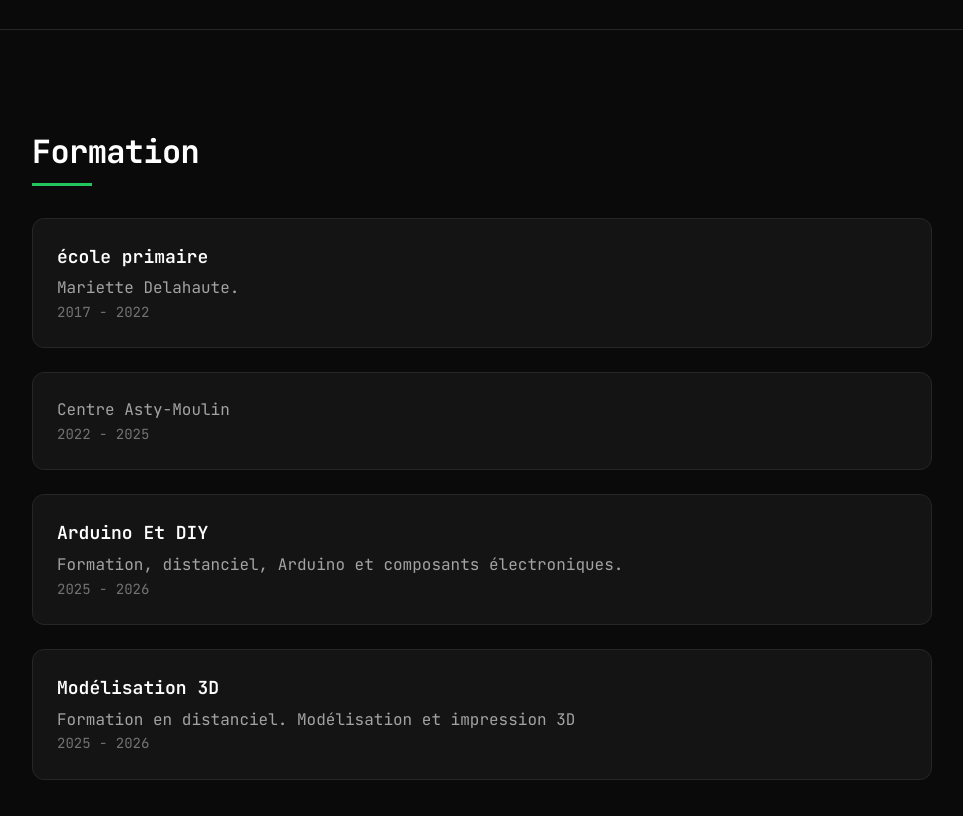
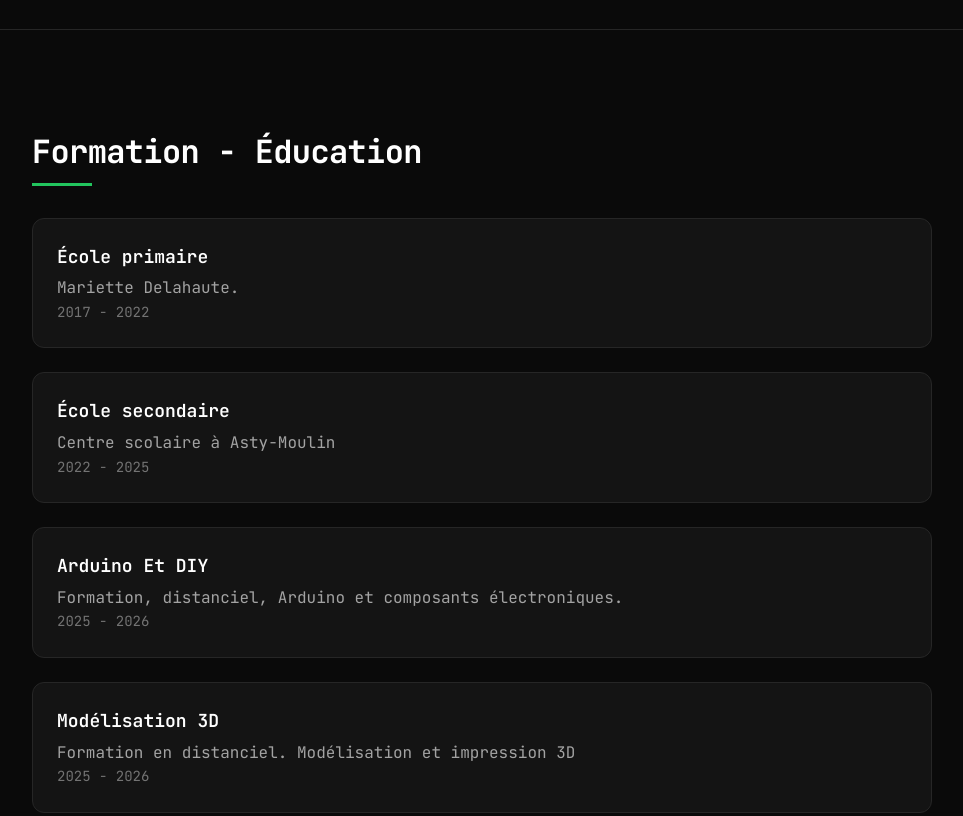
Before and after one commit to Matt0967/matt0967.github.io, a website: page index.html in a window 1280 px wide. Shown: the part 3980-4796 px from the top of the page, without its empty margins (158-1121 px from the left). Drawn offline with Linux system fonts and the light colour scheme.

Commit message:
change_files_and_Correction

```diff
--- a/index.html
+++ b/index.html
@@ -84,7 +84,6 @@
                             </div>
                         </div>
                     </div>
-
                     <div class="timeline-item">
                         <div class="timeline-date">Nov 2025 - Déc 2025</div>
                         <div class="timeline-content">
@@ -184,22 +183,22 @@
                 </ul>
             </div>
         </section>
-
         <section id="education" class="section">
             <div class="container">
-                <h2 class="section-title">Formation</h2>
+                <h2 class="section-title">Formation - Éducation </h2>
 
                 <div class="education-list">
                     <div class="education-item">
-                        <h3>école primaire</h3>
+                        <h3>École primaire </h3>
                         <p class="school">Mariette Delahaute.</p>
                         <p class="year">2017 - 2022</p>
                     </div>
-                    <div class="education-item">
-                        <h3École secondaire</h3>
-                        <p class="school">Centre Asty-Moulin</p>
-                        <p class="year">2022 - 2025</p>
-                    </div>
+                    <div class="education-list">
+                        <div class="education-item">
+                            <h3>École secondaire  </h3>
+                            <p class="school">Centre scolaire à Asty-Moulin </p>
+                            <p class="year">2022 - 2025</p>
+                        </div>
                     <div class="education-item">
                         <h3>Arduino Et DIY</h3>
                         <p class="school">Formation, distanciel, Arduino et composants électroniques.</p>
@@ -242,7 +241,7 @@
         </section>
 
         <footer>
-            <p>© 2025 Perez Matthieu. Développeur .</p>
+            <p>© 2025 Perez Matthieu // Développeur.</p>
         </footer>
 
         <script src="script.js"></script>
```
